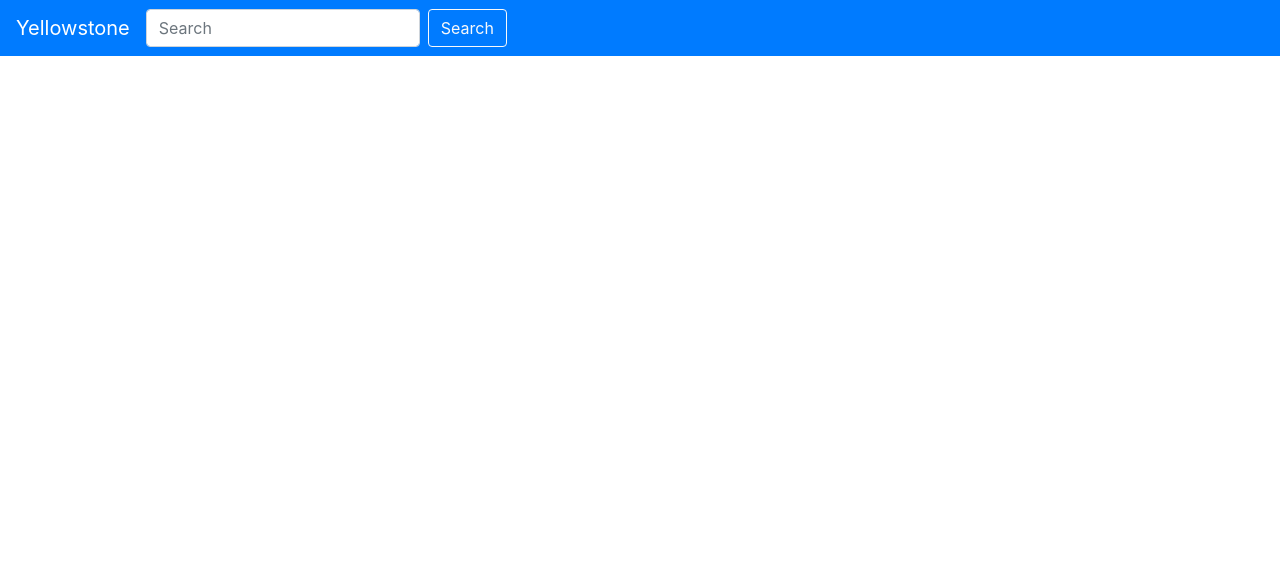
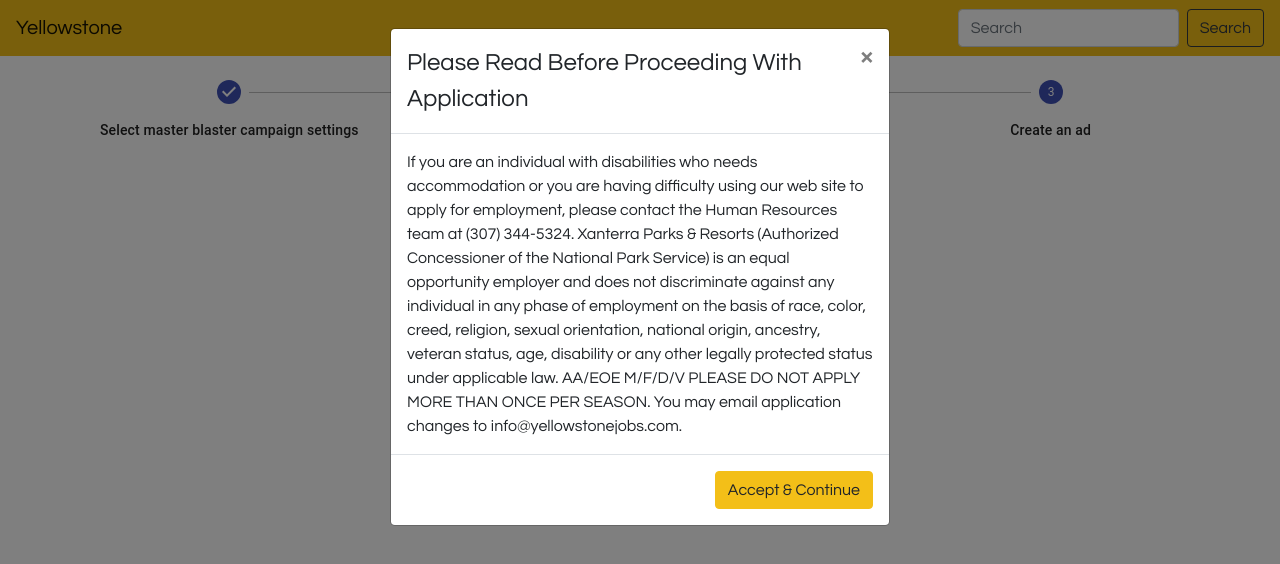
Before and after one commit to ngorjestani/job-application, a React (Create React App) app: page / in a window 1280 px wide. Shown: the top 564 px of the page. Built offline with nearby package versions, Linux system fonts and the light colour scheme.

Commit message:
Added ProgressStepper & AlertModal

```diff
--- a/package.json
+++ b/package.json
@@ -3,6 +3,8 @@
   "version": "0.1.0",
   "private": true,
   "dependencies": {
+    "@material-ui/core": "^4.12.3",
+    "@material-ui/icons": "^4.11.2",
     "@testing-library/jest-dom": "^5.14.1",
     "@testing-library/react": "^11.2.7",
     "@testing-library/user-event": "^12.8.3",
--- a/src/App.tsx
+++ b/src/App.tsx
@@ -1,13 +1,23 @@
 import React from 'react';
 import './scss/app.scss';
 import {AppNavbar} from "./components/AppNavbar";
+import {AlertModal} from "./components/AlertModal";
+import ProgressStepper from './components/ProgressStepper';
 
 function App() {
-  return (
-    <div className="App">
-      <AppNavbar/>
-    </div>
-  );
+    const modalTitle = "Please Read Before Proceeding With Application";
+    const modalMessage = "If you are an individual with disabilities who needs accommodation or you are having difficulty using our web site to apply for employment, please contact the Human Resources team at (307) 344-5324.\n\n" +
+        "Xanterra Parks & Resorts (Authorized Concessioner of the National Park Service) is an equal opportunity employer and does not discriminate against any individual in any phase of employment on the basis of race, color, creed, religion, sexual orientation, national origin, ancestry, veteran status, age, disability or any other legally protected status under applicable law. AA/EOE M/F/D/V\n" +
+        "\nPLEASE DO NOT APPLY MORE THAN ONCE PER SEASON. You may email application changes to info@yellowstonejobs.com."
+
+
+    return (
+        <div className="App">
+            <AlertModal modalTitle={modalTitle} modalMessage={modalMessage} showModal={true} />
+            <AppNavbar/>
+            <ProgressStepper currentStep={2} />
+        </div>
+    );
 }
 
 export default App;
--- /dev/null
+++ b/src/components/AlertModal.tsx
@@ -0,0 +1,35 @@
+import React, {FunctionComponent, useState} from "react";
+import {Button, Modal} from "react-bootstrap";
+
+interface IAlertModalProps {
+    modalTitle: string;
+    modalMessage: string;
+    showModal: boolean;
+}
+
+export const AlertModal: FunctionComponent<IAlertModalProps> = ({modalTitle, modalMessage, showModal}) => {
+    const [show, setShow] = useState(showModal);
+
+    const handleClose = () => setShow(false);
+
+    return (
+        <>
+            <Modal
+                show={show}
+                onHide={handleClose}
+                backdrop="static"
+                keyboard={false}
+            >
+                <Modal.Header closeButton>
+                    <Modal.Title>{modalTitle}</Modal.Title>
+                </Modal.Header>
+                <Modal.Body>
+                    {modalMessage}
+                </Modal.Body>
+                <Modal.Footer>
+                    <Button variant="primary" onClick={handleClose}>Accept & Continue</Button>
+                </Modal.Footer>
+            </Modal>
+        </>
+    );
+};
--- a/src/components/AppNavbar.tsx
+++ b/src/components/AppNavbar.tsx
@@ -7,11 +7,11 @@ interface IAppNavbarProps {
 
 export const AppNavbar: FunctionComponent<IAppNavbarProps> = (props) => {
     return (
-        <Navbar bg="primary" variant="dark">
+        <Navbar bg="primary" variant="light" className="d-flex">
             <Navbar.Brand href="#home">Yellowstone</Navbar.Brand>
-            <Form inline>
+            <Form inline className="ml-auto">
                 <FormControl type="text" placeholder="Search" className="mr-sm-2"/>
-                <Button variant="outline-light">Search</Button>
+                <Button variant="outline-dark">Search</Button>
             </Form>
         </Navbar>
     );
--- /dev/null
+++ b/src/components/ProgressStepper.tsx
@@ -0,0 +1,54 @@
+import React, {FunctionComponent, useEffect} from 'react';
+import { makeStyles, Theme, createStyles } from '@material-ui/core/styles';
+import Stepper from '@material-ui/core/Stepper';
+import Step from '@material-ui/core/Step';
+import StepLabel from '@material-ui/core/StepLabel';
+import Button from '@material-ui/core/Button';
+import Typography from '@material-ui/core/Typography';
+
+const useStyles = makeStyles((theme: Theme) =>
+    createStyles({
+        root: {
+            width: '100%',
+        },
+        backButton: {
+            marginRight: theme.spacing(1),
+        },
+        instructions: {
+            marginTop: theme.spacing(1),
+            marginBottom: theme.spacing(1),
+        },
+    }),
+);
+
+interface IProgressStepperProps {
+    currentStep: number;
+}
+
+function getSteps() {
+    return ['Select master blaster campaign settings', 'Create an ad group', 'Create an ad'];
+}
+
+const ProgressStepper:FunctionComponent<IProgressStepperProps> = ({currentStep}) => {
+    const classes = useStyles();
+    const [activeStep, setActiveStep] = React.useState(currentStep);
+    const steps = getSteps();
+
+    useEffect(() => {
+        setActiveStep(currentStep);
+    }, [currentStep]);
+
+    return (
+        <div className={classes.root}>
+            <Stepper activeStep={activeStep} alternativeLabel>
+                {steps.map((label) => (
+                    <Step key={label}>
+                        <StepLabel>{label}</StepLabel>
+                    </Step>
+                ))}
+            </Stepper>
+        </div>
+    );
+}
+
+export default ProgressStepper;
--- a/src/scss/app.scss
+++ b/src/scss/app.scss
@@ -1,3 +1,8 @@
+@import url('https://fonts.googleapis.com/css2?family=Questrial&display=swap');
 
+$font-family-sans-serif: 'Questrial', sans-serif;
+
+$primary: #F3BF18;
+$secondary: #004DB9;
 
 @import "../../node_modules/bootstrap/scss/bootstrap";
```
Also changed, not shown: 1 other file (tests, documents, lock files or other folders).
